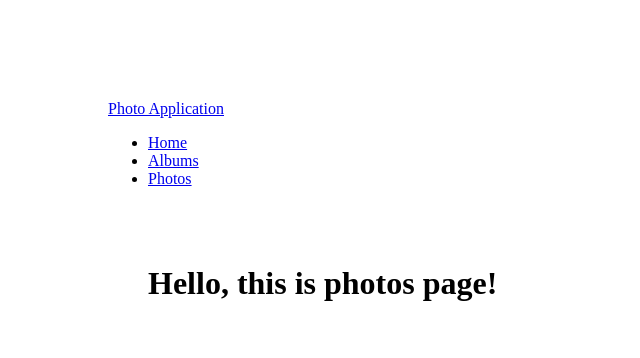
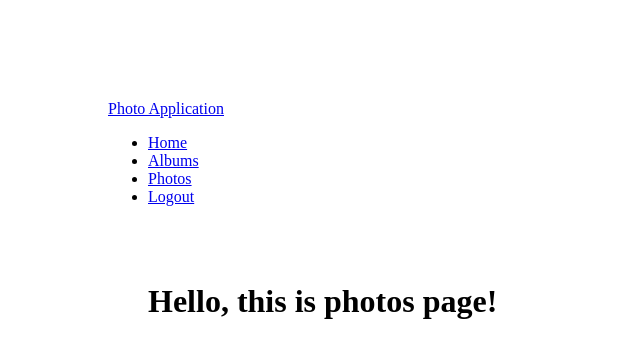
Before and after one commit to amyhliao/photoApp, a website: page views/photos.html in a window 1280 px wide. Shown: the whole page, without its empty margins (0-640 px from the left). Drawn offline with Linux system fonts and the light colour scheme.

Commit message:
Add logout route to photos view

```diff
--- a/views/photos.html
+++ b/views/photos.html
@@ -14,6 +14,9 @@
             <li class="active">
               <a href="/photos">Photos</a>
             </li>
+            <li class="active">
+              <a href="/logout">Logout</a>
+            </li>
           </ul>
         </div>
       </nav>
```
